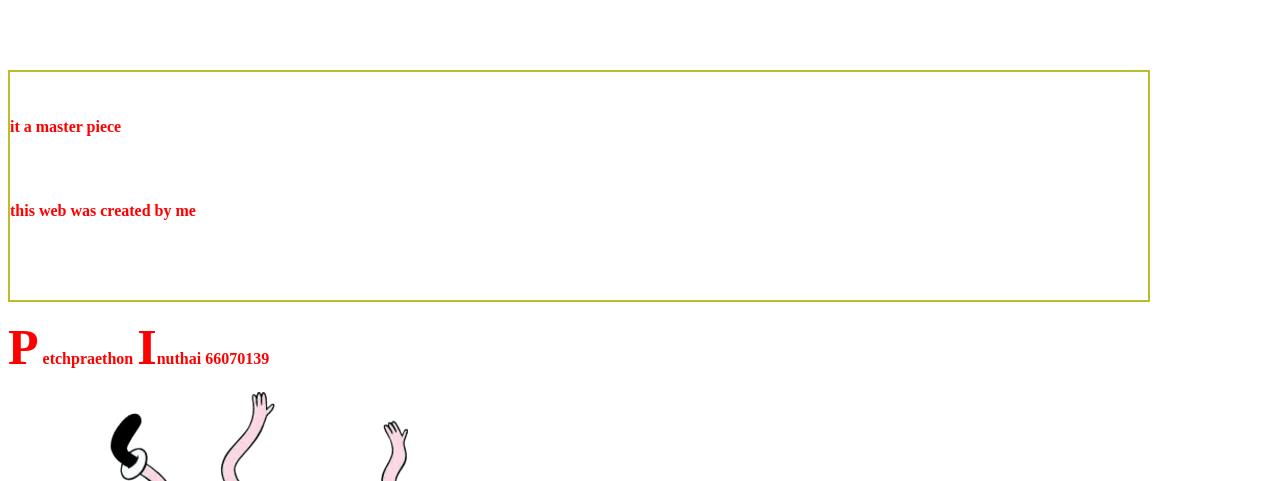
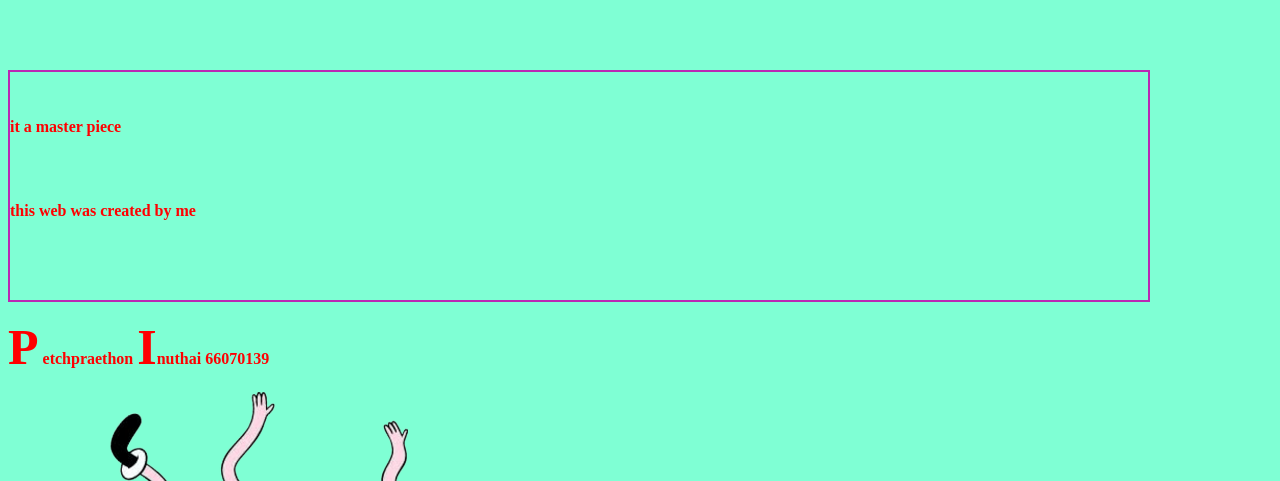
Before and after one commit to Tonkhaow77546/itf, a plain HTML site: page index.html in a window 1280 px wide. Shown: the part 249-730 px from the top of the page. Drawn offline with Linux system fonts and the light colour scheme; grey boxes are pictures that could not be loaded.

Commit message:
release#4

```diff
--- a/style.css
+++ b/style.css
@@ -9,7 +9,9 @@
     font-weight: 800;
 }
 
-
+body{
+    background: aquamarine;
+}
 #first {
     display: inline-block;
     border: 2px blue;
@@ -31,7 +33,7 @@
 
 .container{
     display: inline-block;
-    border: 2px rgb(190, 188, 42) solid;
+    border: 2px rgb(187, 40, 180) solid;
     width: 90%;
     height: 90.1%;
     margin-left: auto;
```
